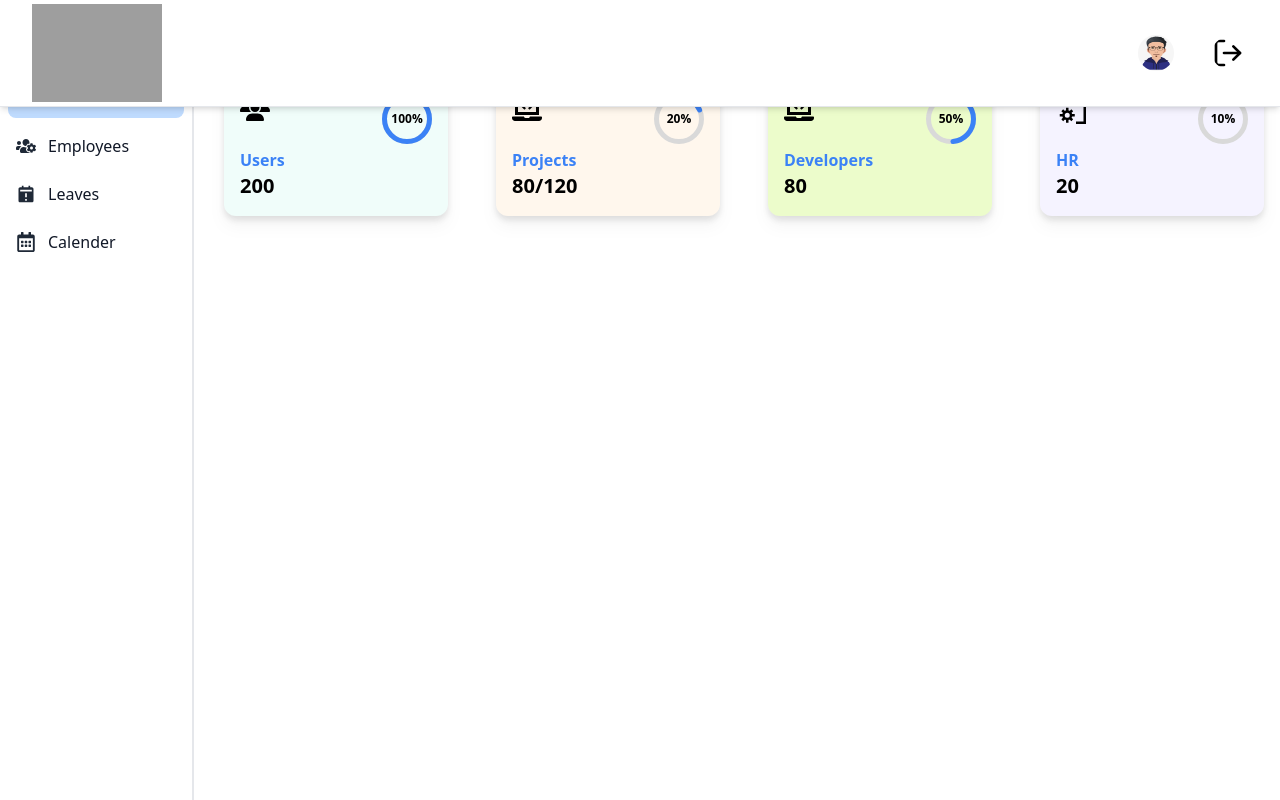
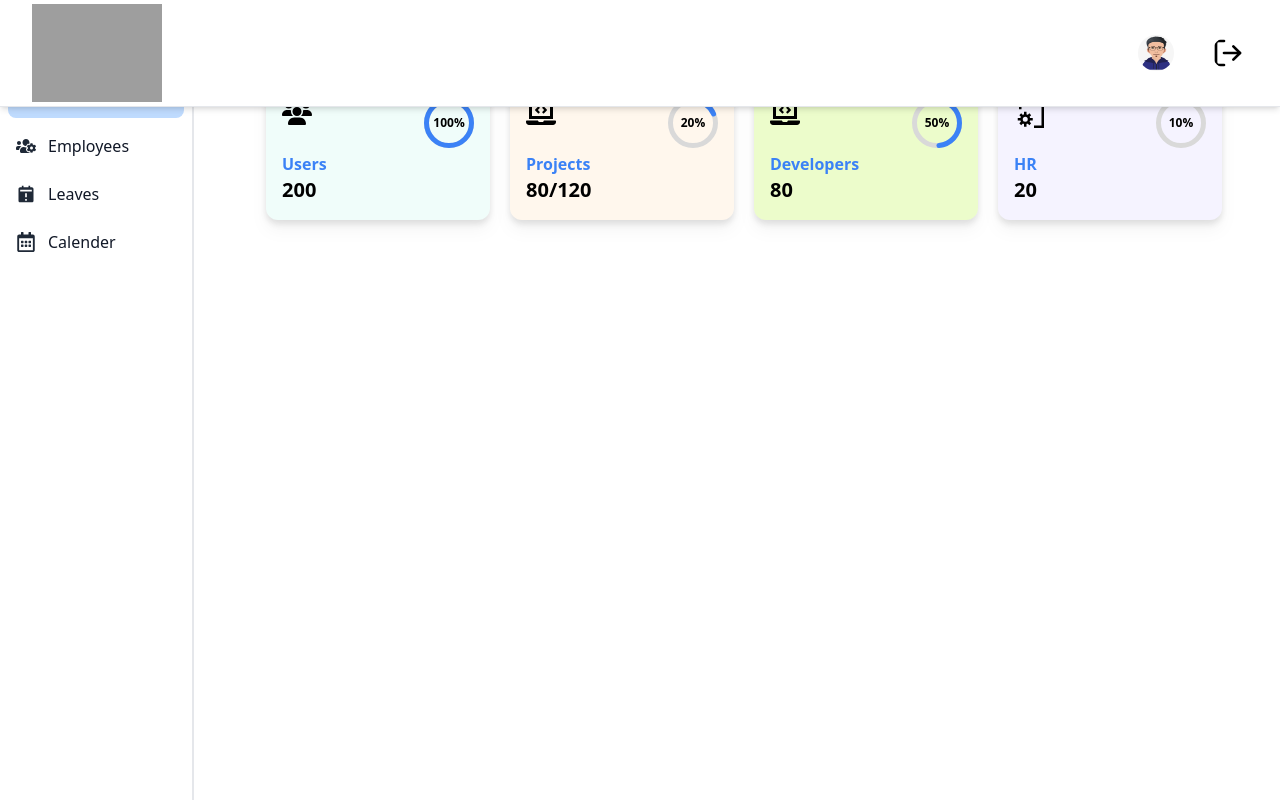
Before and after one commit to ShubhamDhatwalia/Deftsoft, a React (Create React App) app in the folder client/: page /admin/dashboard in a window 1280 px wide. Built offline with nearby package versions, Linux system fonts and the light colour scheme; grey boxes are pictures that could not be loaded.

Commit message:
styling updates

```diff
--- a/client/src/admin/pages/Dashboard.js
+++ b/client/src/admin/pages/Dashboard.js
@@ -11,8 +11,8 @@ function Dashboard() {
     <>
       {/* ---------- Progress bars ----------- */}
 
-      <div className="flex justify-center flex-wrap mt-1 gap-4">
-        <div className="bg-teal-50 m-4 p-4 rounded-xl drop-shadow-lg hover:scale-105 transition duration-200">
+      <div className="flex justify-center flex-wrap mt-6 gap-5">
+        <div className="bg-teal-50  p-4 rounded-xl drop-shadow-lg hover:scale-105 transition duration-200">
           <div className="mb-1 text-center flex justify-between gap-28">
             <FaUsers size={30} />
             <div className="relative" style={{ width: 50, height: 50 }}>
@@ -40,7 +40,7 @@ function Dashboard() {
           </div>
         </div>
 
-        <div className="bg-orange-50 m-4 p-4 rounded-xl drop-shadow-lg hover:scale-105 transition duration-200">
+        <div className="bg-orange-50  p-4 rounded-xl drop-shadow-lg hover:scale-105 transition duration-200">
           <div className="mb-1 text-center flex justify-between gap-28">
             <FaLaptopCode size={30} />
             <div className="relative" style={{ width: 50, height: 50 }}>
@@ -69,7 +69,7 @@ function Dashboard() {
           </div>
         </div>
 
-        <div className="bg-lime-100 m-4 p-4 rounded-xl drop-shadow-lg hover:scale-105 transition duration-200">
+        <div className="bg-lime-100  p-4 rounded-xl drop-shadow-lg hover:scale-105 transition duration-200">
           <div className="mb-1 text-center flex justify-between gap-28">
             <FaLaptopCode size={30} />
             <div className="relative" style={{ width: 50, height: 50 }}>
@@ -99,7 +99,7 @@ function Dashboard() {
           </div>
         </div>
 
-        <div className="bg-violet-50 m-4 p-4 rounded-xl drop-shadow-lg hover:scale-105 transition duration-200">
+        <div className="bg-violet-50  p-4 rounded-xl drop-shadow-lg hover:scale-105 transition duration-200">
           <div className="mb-1 text-center flex justify-between gap-28">
             <GrDocumentConfig size={30} />
             <div className="relative" style={{ width: 50, height: 50 }}>
--- a/client/src/components/SideDrawer.jsx
+++ b/client/src/components/SideDrawer.jsx
@@ -41,7 +41,7 @@ const SideDrawer = () => {
           </div>
         </button>
         {showProfile && (
-          <div className="absolute border shadow-2xl flex flex-col justify-between p-4 -right-16 mt-2 w-52 sm:w-64 md:w-72 lg:w-80  rounded-xl bg-white z-10">
+          <div className=" show-profile absolute border shadow-2xl flex flex-col justify-between p-4 -right-16 mt-2 w-52 sm:w-64 md:w-72 lg:w-80  rounded-xl bg-white z-10">
             <div className="flex flex-col justify-around gap-2">
               <div className="flex items-center py-2 px-4 border-2 mb-3 hover:border-blue-200 hover:bg-blue-200 rounded-lg cursor-pointer">
                 <div className="flex-shrink-0">
--- a/client/src/index.css
+++ b/client/src/index.css
@@ -41,6 +41,9 @@
     .logout-icon{
       display: none;
     }
+    .show-profile{
+      right: 0px;
+    }
   }
 
   @media (max-width: 320px) {
```
